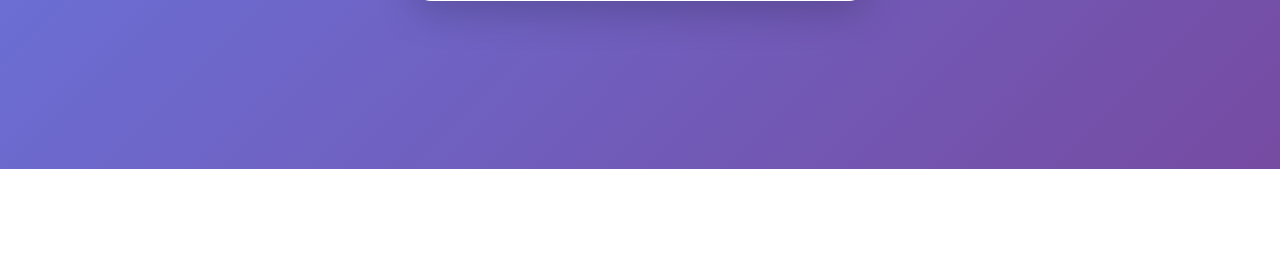
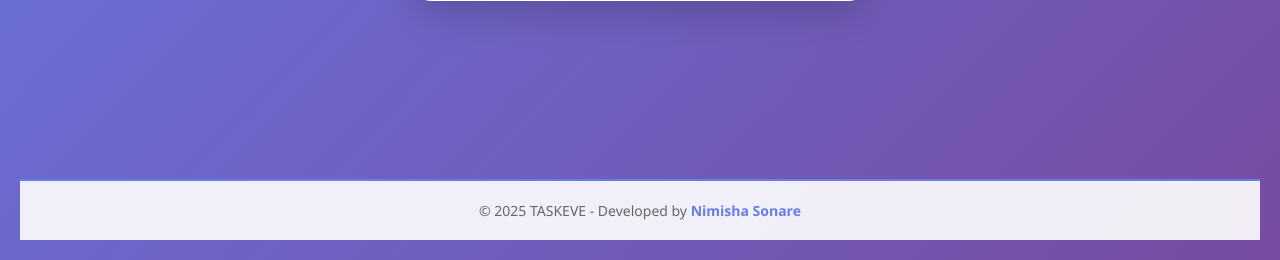
Before and after one commit to nimi-codes-26/Taskeve-Student-Task-Manager, a Flask app: page /login in a window 1280 px wide. Shown: the part 671-931 px from the top of the page. Before the commit the page ends 840 px from the top, so only its background shows below. Run offline with Flask 3, Linux system fonts and the light colour scheme.

Commit message:
Update login.html

```diff
--- a/templates/login.html
+++ b/templates/login.html
@@ -40,5 +40,9 @@
             </p>
         </div>
     </div>
+    <footer class="site-footer">
+        <p>© 2025 TASKEVE - Developed by <strong>Nimisha Sonare</strong></p>
+    </footer>
+</body>
 </body>
 </html>
```
